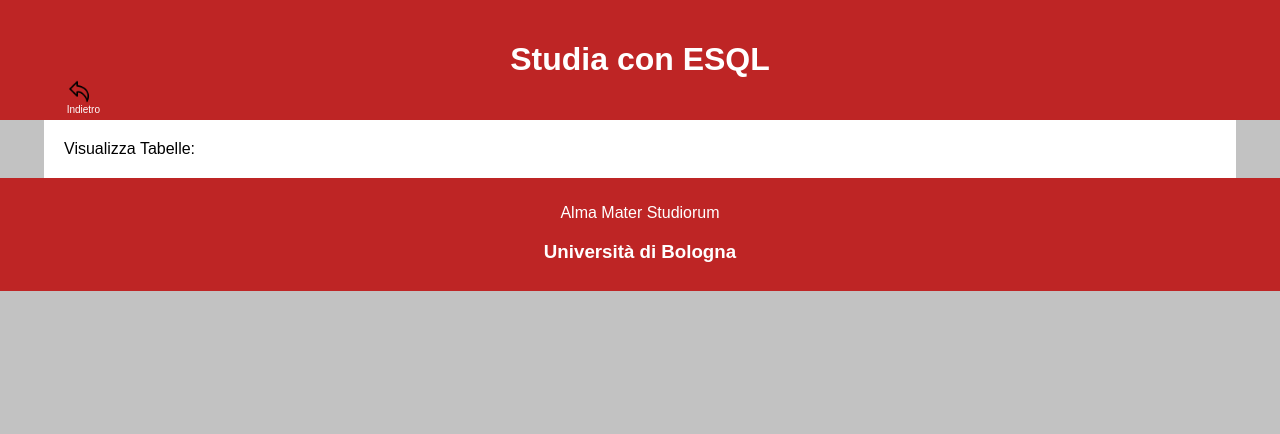
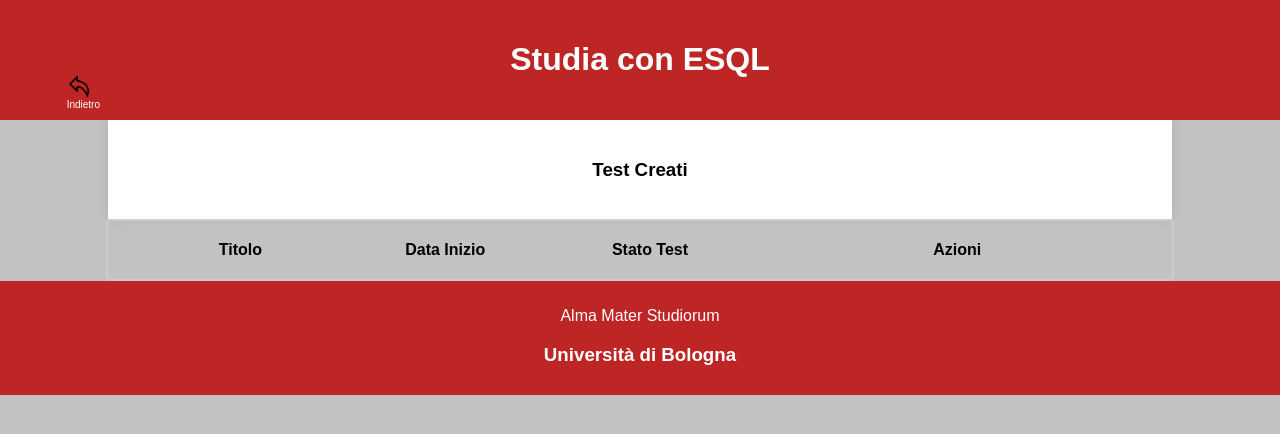
Before and after one commit to axerm01/DataBase, a PHP site: page /views/viewTest.html in a window 1280 px wide. Shown: the top 434 px of the page. Run offline with PHP 8.4, Linux system fonts and the light colour scheme; data that the repository does not hold is empty.

Commit message:
modifiche generali FE

```diff
--- a/views/prof_home.html
+++ b/views/prof_home.html
@@ -7,6 +7,7 @@
     <link rel="shortcut icon" href="image/Seal_Bologna.svg.png" type="image/x-icon">
     <link rel="stylesheet" href="style.css">
     <link rel="stylesheet" href="styleBACK.css">
+
 </head>
 
 <body>
@@ -17,6 +18,11 @@
             <span class="testo-indietro"><a href="javascript:history.back()">
                 <img src="image/arrow.png" alt="Torna indietro" style="width: 25px; height: 25px;">
             </a>Indietro</span>
+        </div>
+        <div class="logout-form">
+            <form action="logout.php" method="post">
+                <button type="submit" name="logout">Esci</button>
+            </form>
         </div>
     </header>
 
--- a/views/student_home.html
+++ b/views/student_home.html
@@ -16,7 +16,8 @@
              flex-wrap: nowrap;
         }
         .attributes_student {
-            width: 83%;
+            width: 80%;
+            padding: 20px;
             display: inline-block;
             margin-right: 250px;
             margin-left: 250px;
@@ -34,7 +35,8 @@
             flex-wrap:nowrap; /* Aggiunto per permettere ai bottoni di andare a capo se non c'è abbastanza spazio */
         }
         .Test_List{
-            width: 83%;
+            width: 80%;
+            padding: 20px;
             margin-right: 265px;
             margin-left: 265px;
             border: 2px solid #ccc;
--- a/views/style.css
+++ b/views/style.css
@@ -102,7 +102,7 @@ footer {
 }
 
 /* Styles for buttons */
-button {
+.home-container button {
     background-color: #333;
     color: #fff;
     border: none;
@@ -113,8 +113,8 @@ button {
     font-size: 12px;
     transition: background-color 0.3s; /* Effetto di transizione per il cambio di colore di sfondo */
 }
-button:hover {
-    background-color: #212121; /* Cambia il colore di sfondo quando il mouse passa sopra il bottone */
+.home-container button:hover {
+    background-color: #434343; /* Cambia il colore di sfondo quando il mouse passa sopra il bottone */
   }
 
 .button_home{
@@ -154,7 +154,7 @@ input[type="number"]
 }
 
 /* Stile per il pulsante di registrazione */
-input[type="submit"] {
+.signin-container input[type="submit"], .signin-container button{
     background-color: #333;
     color: #fff;
     padding: 7px 25px;
--- a/views/styleBACK.css
+++ b/views/styleBACK.css
@@ -1,9 +1,27 @@
+
+/* Stile per pulsante logout */
+.logout-form {
+    position: absolute; /* Posizionamento assoluto all'interno dell'header */
+    bottom: 5px; /* Distanza dal basso */
+    right: 100px; /* Distanza dal lato destro */
+}
+.logout-form button[name="logout"] {
+    text-decoration: none; /* Rimuove il sottolineamento del link */
+    background-color: #f44336; /* Rosso leggermente più chiaro per contrasto */
+    padding: 10px;
+    border-radius: 15px; /* Angoli arrotondati */
+    cursor: pointer; /* Cursor a forma di mano */
+    transition: background-color 0.3s; /* Transizione fluida al cambio di colore */
+}
+.logout-form button[name="logout"]:hover {
+    background-color: #d32f2f; /* Rosso più scuro all'hover */
+}
 
 /* Stile per link freccia indietro pagina precedente */
 .indietro {
     /* Posizionare l'elemento in basso a destra nell'header */
     position: absolute;
-    bottom: 5px;
+    bottom: 10px;
     left: 100px;
     /* Ridimensiona l'immagine contenuta in .indietro a 15x15 pixel */
     width: 20px;
@@ -26,6 +44,7 @@
     height: 100%;
     display: block; /* Rimuove lo spazio extra sotto l'immagine che potrebbe apparire */
 }
+
 .testo-indietro {
     position: absolute;
     /* Posizionare il testo in basso sotto l'immagine */
--- a/views/viewTest.html
+++ b/views/viewTest.html
@@ -3,10 +3,86 @@
 <head>
     <meta charset="UTF-8">
     <meta name="viewport" content="width=device-width, initial-scale=1.0">
-    <title>Visualizza Test</title>
+    <title>View Test</title>
     <link rel="shortcut icon" href="image/Seal_Bologna.svg.png" type="image/x-icon">
     <link rel="stylesheet" href="style.css">
     <link rel="stylesheet" href="styleBACK.css">
+    <style>
+        .test-list {
+            width: 80%;
+            padding: 20px;
+            margin: auto;
+            border: 2px solid #ccc;
+            border-radius: 5px;
+            display: flex;
+            flex-direction: column; /* Organizza i contenitori dei test in colonna */
+        }
+
+        .test-header {
+            display: flex;
+            width: 100%;
+            justify-content: space-between;
+            padding: 0 10px;
+        }
+
+        .test-header-60, .test-header-40 {
+            display: flex;
+            justify-content: space-between;
+            flex: 1;
+        }
+
+        .test-header-60 h4 {
+            flex: 1;
+            text-align: center;
+            margin: 0;
+        }
+
+        .test-header-40 {
+            flex: 0 1 40%; /* Assegna il 40% della larghezza all'header delle azioni */
+            justify-content: flex-end; /* Allinea il contenuto a destra */
+        }
+
+        .test-header-40 h4 {
+            width: 100%;
+            text-align: center;
+            margin: 0;
+        }
+
+        .test-container {
+            display: flex;
+            justify-content: space-between;
+            align-items: center; /* Centra verticalmente il contenuto */
+            padding: 10px 20px;
+            background-color: #f9f9f9;
+            border-radius: 5px;
+            margin-top: 10px;
+            margin-bottom: 10px;
+        }
+        .test-details {
+            display: flex;
+            flex: 1;
+            justify-content: space-between;
+            align-items: center;
+            width: 60%; /* Mantiene i dettagli del test al 60% della larghezza */
+        }
+        .test-details p {
+            flex: 1; /* Permette ai dettagli di espandersi equamente */
+            text-align: center;
+            margin: 0;
+        }
+        .button-container {
+            flex: 0 1 40%; /* Assegna esplicitamente il 40% della larghezza */
+            display: flex;
+            flex-wrap: wrap; /* Permette ai bottoni di andare a capo se non ci stanno */
+            justify-content: flex-end;
+            gap: 10px; /* Distanza tra i bottoni */
+        }
+
+        .button-container button {
+            padding: 10px;
+            white-space: nowrap; /* Evita che il testo del bottone vada a capo */
+        }
+    </style>
 </head>
 
 <body>
@@ -19,10 +95,23 @@
             </a>Indietro</span>
         </div>
     </header>
-    <div class="main-container">
 
-        <label for="title" >Visualizza Tabelle:</label>
+    <div class="home-container">
+        <h3>Test Creati</h3>
+    </div>
 
+    <div class="test-list">
+        <div class="test-header">
+            <div class="test-header-60">
+                <h4>Titolo</h4>
+                <h4>Data Inizio</h4>
+                <h4>Stato Test</h4>
+            </div>
+            <div class="test-header-40">
+                <h4>Azioni</h4>
+            </div>
+        </div>
+        <!-- The test containers will be appended here -->
     </div>
 
     <footer>
@@ -30,8 +119,55 @@
         <h3>Università di Bologna</h3>
     </footer>
 
+    <!-- Includi jQuery per semplificare la gestione delle richieste AJAX -->
+    <script src="https://ajax.googleapis.com/ajax/libs/jquery/3.5.1/jquery.min.js"></script>
     <script>
+        $(document).ready(function() {
+            // Effettua una richiesta AJAX per ottenere i dati dei test
+            $.ajax({
+                type: "GET",
+                url: "../controllers/test/TestController.php",
+                data: {
+                    endpoint: 'get_tests',
+                    prof_email: 'Docente@unibo.it'
+                },
+                success: function(response) {
+                    // Una volta ottenuti i dati, popola la sezione dei test
+                    populateTestList(response);
+                },
+                dataType: "json"
+            }).fail(function(jqxhr, textStatus, error) {
+                var err = textStatus + ", " + error;
+                console.log("Request Failed: " + err);
+            });
+        });
 
+        // Funzione per popolare la sezione dei test con i dati ottenuti dalla richiesta AJAX
+        function populateTestList(tests) {
+            var testList = $('.test-list');
+
+            // Per ogni test, crea un contenitore div e aggiungi i dati
+            $.each(tests, function(index, test) {
+                var testContainer = $('<div class="test-container"></div>');
+                var testDetails = $('<div class="test-details"></div>');
+
+                var title = $('<p>' + test.Titolo + '</p>');
+                var date = $('<p>' + test.DataCreazione + '</p>');
+                var status = $('<p>' + test.VisualizzaRisposte + '</p>');
+
+                testDetails.append(title, date, status);
+
+                var buttonContainer = $('<div class="button-container"></div>');
+                var viewButton = $('<button onclick="window.location.href=\'prof_viewTest.html\'"> Visualizza Test</button>');
+                var updateButton = $('<button onclick="window.location.href=\'prof_updateTest.html\'"> Modifica Test</button>');
+                var messageButton = $('<button onclick="window.location.href=\'prof_message.html\'">Messaggi</button>');
+
+                buttonContainer.append(viewButton, updateButton, messageButton);
+
+                testContainer.append(testDetails, buttonContainer);
+                testList.append(testContainer);
+            });
+        }
     </script>
 </body>
 </html>
```
Also changed, not shown: views/createTest.html (+6 -30 lines), views/student_message.html (+4 -47 lines).
